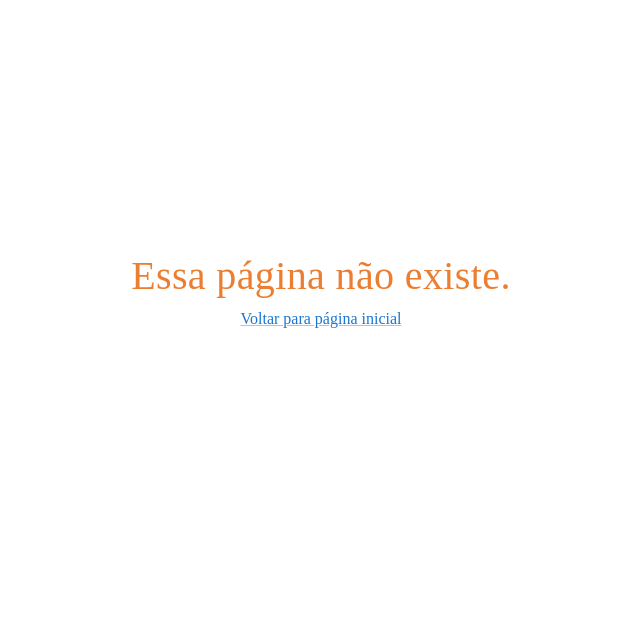
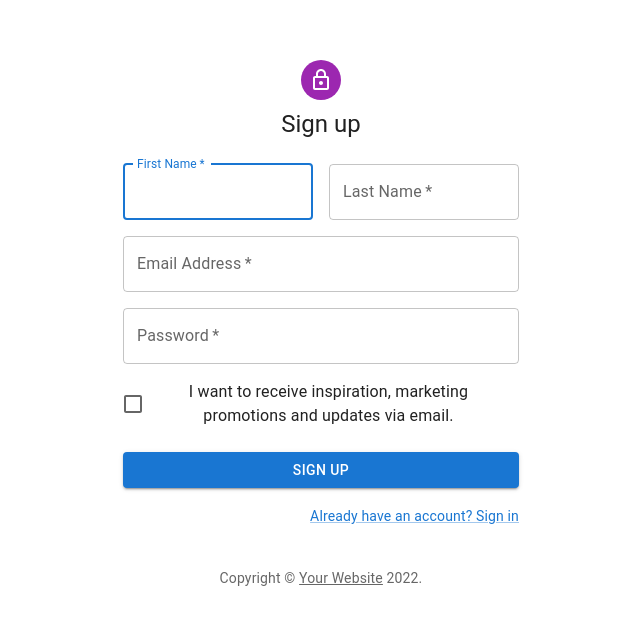
Before and after one commit to faueni/lista-de-usuarios, a React (Vite) app: page /SignUp in a window 1280 px wide. Shown: the part 112-736 px from the top of the page, without its empty margins (319-959 px from the left). Built offline with nearby package versions, Linux system fonts and the light colour scheme.

Commit message:
Criada páginas de Login e Cadastrar-se

```diff
--- a/src/components/AppNavBarComponent.tsx
+++ b/src/components/AppNavBarComponent.tsx
@@ -9,7 +9,7 @@
 
 const AppNavBarComponent = (props: any) => {
     return (
-    <Box sx={{ flexGrow: 1, marginBottom: 5 }}>
+    <Box sx={{ flexGrow: 1, marginBottom: 5}}>
         <AppBar position="static">
             <Toolbar>
                 <IconButton
@@ -27,6 +27,7 @@
                     component={Link}
                     to={(props.current_page == 'tarefas') ? `/posts/${props.user_id}` : `/tarefas/${props.user_id}`}
                 >Ver {(props.current_page == 'tarefas') ? "Posts" : "Tarefas"}</Button>
+                <Button color="inherit">Login</Button>
             </Toolbar>
         </AppBar>
     </Box>
--- a/src/main.tsx
+++ b/src/main.tsx
@@ -1,9 +1,10 @@
 import React from 'react'
 import ReactDOM from 'react-dom/client'
 import App from './pages/App'
+import Login from './pages/Login'
+import SignUp from './pages/SignUp'
 import Tarefas from './pages/Tarefas'
 import Posts from './pages/Posts'
-import Comments from './pages/Comments'
 import './index.css'
 
 import { BrowserRouter, Routes, Route, } from "react-router-dom"
@@ -15,9 +16,10 @@
     <BrowserRouter>
       <Routes>
         <Route path="/" element={<App />} />
+        <Route path="Login/" element={<Login />} />
+        <Route path="SignUp/" element={<SignUp />} />
         <Route path="tarefas/:user_id" element={<Tarefas />} />
         <Route path="posts/:user_id" element={<Posts />} />
-        <Route path="comments/:post_id" element={<Comments />} />
         <Route
           path="*"
           element={
--- a/src/pages/Comments.tsx
+++ /dev/null
@@ -1,34 +0,0 @@
-import "../App.css";
-import { useState, useEffect } from "react";
-import CommentListComponent from "../components/CommentListComponent";
-import AppNavBarComponent from "../components/AppNavBarComponent";
-import { Typography } from '@mui/material';
-import { useParams } from "react-router-dom";
-
-
-const Comments = (props: any) => {
-    let params = useParams();
-
-    const [comments, setComments] = useState([]);
-    const [loading, setLoading] = useState(true);
-
-    useEffect(() => {
-        fetch(`https://jsonplaceholder.typicode.com/posts/${params.post_id}/comments`)
-            .then((response) => response.json())
-            .then((json) => {
-        setComments(json);
-        setLoading(false)
-        });
-    });
-
-	return (
-        <>
-            {/*<AppNavBarComponent user_id={params.user_id} current_page="posts"/>*/}
-            <Typography variant='h3' sx={{ fontFamily: 'Comfortaa', color: '#EC7E31' }}>Comentários</Typography>
-            {loading ? <Typography sx={{ fontFamily: 'Comfortaa', fontSize: 25, color: '#EC7E31' }}>Carregando...</Typography> : null}
-            <CommentListComponent comments={comments}/>
-        </>
-    )
-}
-
-export default Comments
--- /dev/null
+++ b/src/pages/Login.tsx
@@ -0,0 +1,113 @@
+import * as React from 'react';
+import Avatar from '@mui/material/Avatar';
+import Button from '@mui/material/Button';
+import CssBaseline from '@mui/material/CssBaseline';
+import TextField from '@mui/material/TextField';
+import FormControlLabel from '@mui/material/FormControlLabel';
+import Checkbox from '@mui/material/Checkbox';
+import Link from '@mui/material/Link';
+import Grid from '@mui/material/Grid';
+import Box from '@mui/material/Box';
+import LockOutlinedIcon from '@mui/icons-material/LockOutlined';
+import Typography from '@mui/material/Typography';
+import Container from '@mui/material/Container';
+import { createTheme, ThemeProvider } from '@mui/material/styles';
+
+function Copyright(props: any) {
+  return (
+    <Typography variant="body2" color="text.secondary" align="center" {...props}>
+      {'Copyright © '}
+      <Link color="inherit" href="https://mui.com/">
+        Your Website
+      </Link>{' '}
+      {new Date().getFullYear()}
+      {'.'}
+    </Typography>
+  );
+}
+
+const theme = createTheme();
+
+const Login = (props: any) => {
+
+  const handleSubmit = (event: React.FormEvent<HTMLFormElement>) => {
+    event.preventDefault();
+    const data = new FormData(event.currentTarget);
+    console.log({
+      email: data.get('email'),
+      password: data.get('password'),
+    });
+  };
+
+  return (
+    <ThemeProvider theme={theme}>
+      <Container component="main" maxWidth="xs">
+        <CssBaseline />
+        <Box
+          sx={{
+            marginTop: 8,
+            display: 'flex',
+            flexDirection: 'column',
+            alignItems: 'center',
+          }}
+        >
+          <Avatar sx={{ m: 1, bgcolor: 'secondary.main' }}>
+            <LockOutlinedIcon />
+          </Avatar>
+          <Typography component="h1" variant="h5">
+            Sign in
+          </Typography>
+          <Box component="form" onSubmit={handleSubmit} noValidate sx={{ mt: 1 }}>
+            <TextField
+              margin="normal"
+              required
+              fullWidth
+              id="email"
+              label="Email Address"
+              name="email"
+              autoComplete="email"
+              autoFocus
+            />
+            <TextField
+              margin="normal"
+              required
+              fullWidth
+              name="password"
+              label="Password"
+              type="password"
+              id="password"
+              autoComplete="current-password"
+            />
+            <FormControlLabel
+              control={<Checkbox value="remember" color="primary" />}
+              label="Remember me"
+            />
+            <Button
+              type="submit"
+              fullWidth
+              variant="contained"
+              sx={{ mt: 3, mb: 2 }}
+            >
+              Sign In
+            </Button>
+            <Grid container>
+              <Grid item xs>
+                <Link href="#" variant="body2">
+                  Forgot password?
+                </Link>
+              </Grid>
+              <Grid item>
+                <Link href="#" variant="body2">
+                  {"Don't have an account? Sign Up"}
+                </Link>
+              </Grid>
+            </Grid>
+          </Box>
+        </Box>
+        <Copyright sx={{ mt: 8, mb: 4 }} />
+      </Container>
+    </ThemeProvider>
+  );
+}
+
+export default Login;
--- /dev/null
+++ b/src/pages/SignUp.tsx
@@ -0,0 +1,134 @@
+import * as React from 'react';
+import Avatar from '@mui/material/Avatar';
+import Button from '@mui/material/Button';
+import CssBaseline from '@mui/material/CssBaseline';
+import TextField from '@mui/material/TextField';
+import FormControlLabel from '@mui/material/FormControlLabel';
+import Checkbox from '@mui/material/Checkbox';
+import Link from '@mui/material/Link';
+import Grid from '@mui/material/Grid';
+import Box from '@mui/material/Box';
+import LockOutlinedIcon from '@mui/icons-material/LockOutlined';
+import Typography from '@mui/material/Typography';
+import Container from '@mui/material/Container';
+import { createTheme, ThemeProvider } from '@mui/material/styles';
+
+function Copyright(props: any) {
+  return (
+    <Typography variant="body2" color="text.secondary" align="center" {...props}>
+      {'Copyright © '}
+      <Link color="inherit" href="https://mui.com/">
+        Your Website
+      </Link>{' '}
+      {new Date().getFullYear()}
+      {'.'}
+    </Typography>
+  );
+}
+
+const theme = createTheme();
+
+const SignUp = (props: any) => {
+
+  const handleSubmit = (event: React.FormEvent<HTMLFormElement>) => {
+    event.preventDefault();
+    const data = new FormData(event.currentTarget);
+    console.log({
+      email: data.get('email'),
+      password: data.get('password'),
+    });
+  };
+
+  return (
+    <ThemeProvider theme={theme}>
+      <Container component="main" maxWidth="xs">
+        <CssBaseline />
+        <Box
+          sx={{
+            marginTop: 8,
+            display: 'flex',
+            flexDirection: 'column',
+            alignItems: 'center',
+          }}
+        >
+          <Avatar sx={{ m: 1, bgcolor: 'secondary.main' }}>
+            <LockOutlinedIcon />
+          </Avatar>
+          <Typography component="h1" variant="h5">
+            Sign up
+          </Typography>
+          <Box component="form" noValidate onSubmit={handleSubmit} sx={{ mt: 3 }}>
+            <Grid container spacing={2}>
+              <Grid item xs={12} sm={6}>
+                <TextField
+                  autoComplete="given-name"
+                  name="firstName"
+                  required
+                  fullWidth
+                  id="firstName"
+                  label="First Name"
+                  autoFocus
+                />
+              </Grid>
+              <Grid item xs={12} sm={6}>
+                <TextField
+                  required
+                  fullWidth
+                  id="lastName"
+                  label="Last Name"
+                  name="lastName"
+                  autoComplete="family-name"
+                />
+              </Grid>
+              <Grid item xs={12}>
+                <TextField
+                  required
+                  fullWidth
+                  id="email"
+                  label="Email Address"
+                  name="email"
+                  autoComplete="email"
+                />
+              </Grid>
+              <Grid item xs={12}>
+                <TextField
+                  required
+                  fullWidth
+                  name="password"
+                  label="Password"
+                  type="password"
+                  id="password"
+                  autoComplete="new-password"
+                />
+              </Grid>
+              <Grid item xs={12}>
+                <FormControlLabel
+                  control={<Checkbox value="allowExtraEmails" color="primary" />}
+                  label="I want to receive inspiration, marketing promotions and updates via email."
+                />
+              </Grid>
+            </Grid>
+            <Button
+              type="submit"
+              fullWidth
+              variant="contained"
+              sx={{ mt: 3, mb: 2 }}
+            >
+              Sign Up
+            </Button>
+            <Grid container justifyContent="flex-end">
+              <Grid item>
+                <Link href="#" variant="body2">
+                  Already have an account? Sign in
+                </Link>
+              </Grid>
+            </Grid>
+          </Box>
+        </Box>
+        <Copyright sx={{ mt: 5 }} />
+      </Container>
+    </ThemeProvider>
+  );
+}
+
+export default SignUp;
```
